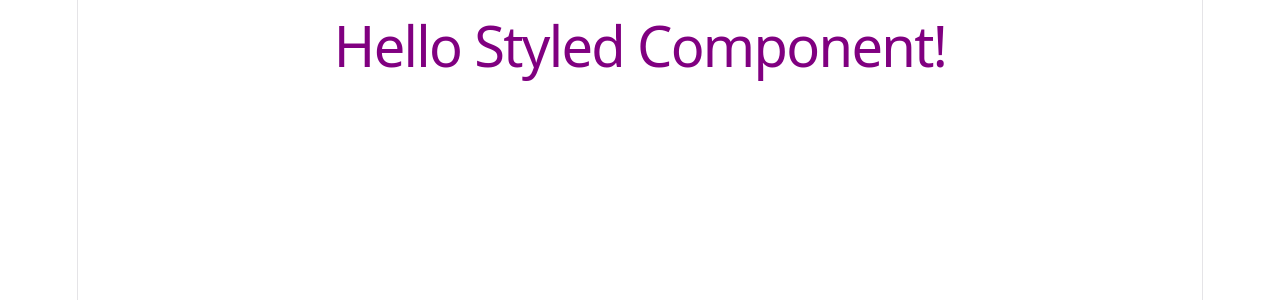
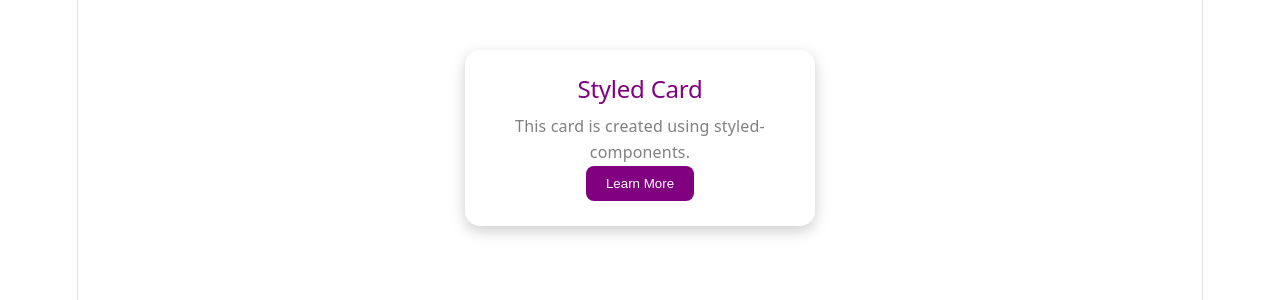
Before and after one commit to aimanaziz2000066/React-Practices, a React (Vite) app: page / in a window 1280 px wide. Shown: the top 300 px of the page. Built offline with nearby package versions, Linux system fonts and the light colour scheme.

Commit message:
Add styled card component

```diff
--- a/src/App.jsx
+++ b/src/App.jsx
@@ -1,15 +1,67 @@
+//Styled Component
+
+// import styled from "styled-components";
+
+// const Heading = styled.h1`
+//   color: purple;
+//   text-align: center;
+// `;
+// function App(){
+//   return(
+//     <>
+//     <Heading>Hello Styled Component!</Heading>
+//     </>
+//   )
+// }
+// export default App;
+
 import styled from "styled-components";
 
-const Heading = styled.h1`
-  color: purple;
+const Card = styled.div`
+  width: 300px;
+  padding: 25px;
+  margin: 50px auto;
+  background-color: white;
+  border-radius: 15px;
+  box-shadow: 0 5px 15px rgba(0, 0, 0, 0.2);
   text-align: center;
 `;
 
-function App(){
-  return(
-    <>
-    <Heading>Hello Styled Component!</Heading>
-    </>
-  )
+const Title = styled.h2`
+  color: purple;
+  margin-bottom: 10px;
+`;
+
+const Text = styled.p`
+  color: gray;
+  font-size: 16px;
+`;
+
+const Button = styled.button`
+  background-color: purple;
+  color: white;
+  border: none;
+  padding: 10px 20px;
+  border-radius: 8px;
+  cursor: pointer;
+
+  &:hover {
+    background-color: darkviolet;
+  }
+`;
+
+function App() {
+  return (
+    <Card>
+      <Title>Styled Card</Title>
+
+      <Text>
+        This card is created using styled-components.
+      </Text>
+
+      <Button>Learn More</Button>
+    </Card>
+  );
 }
+
 export default App;
```
